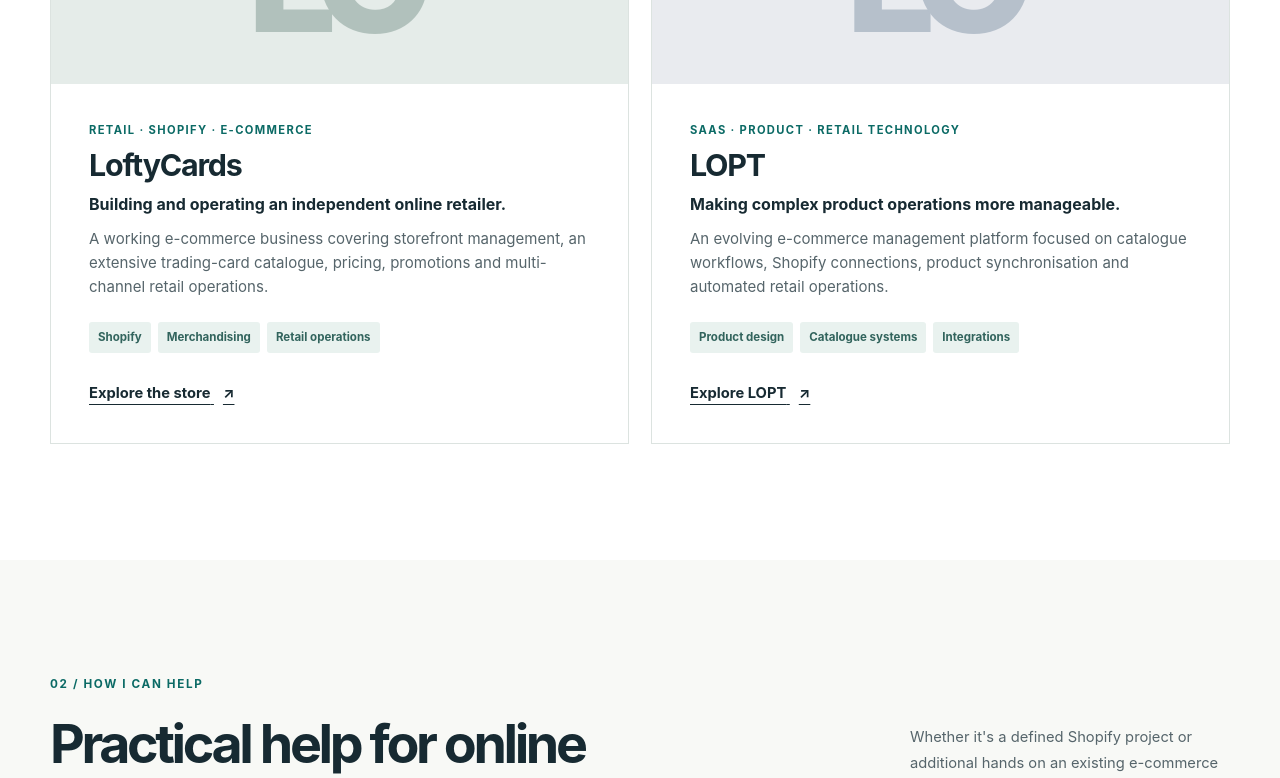
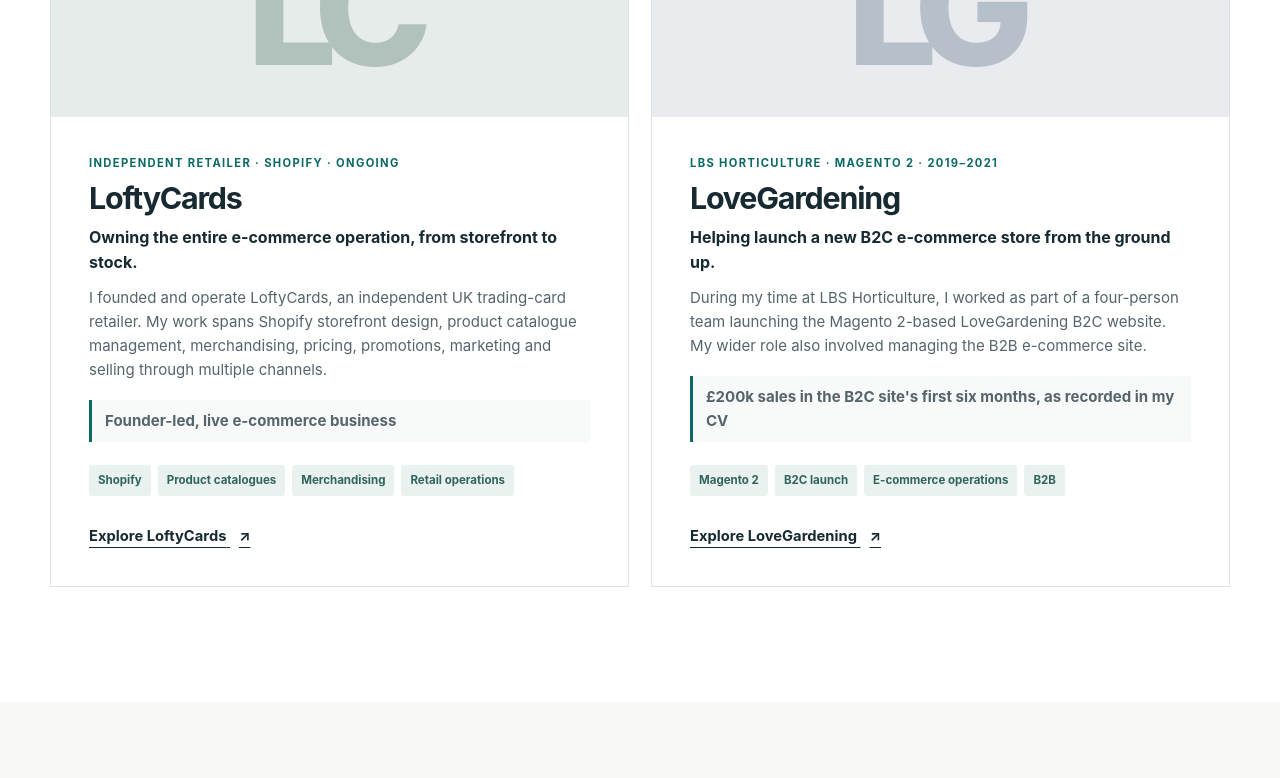
Before and after one commit to Ryaaaaaan/ryanfitter-co-uk-portfolio-site, a React (Vite) app: page / in a window 1280 px wide. Shown: the part 1200-1978 px from the top of the page. Built offline with nearby package versions, Linux system fonts and the light colour scheme.

Commit message:
Feature LoftyCards and LoveGardening with CV-backed career details

```diff
--- a/src/pages/HomePage.tsx
+++ b/src/pages/HomePage.tsx
@@ -29,24 +29,26 @@ const projects = [
   {
     number: "01",
     name: "LoftyCards",
-    category: "Retail · Shopify · E-commerce",
-    heading: "Building and operating an independent online retailer.",
-    description: "A working e-commerce business covering storefront management, an extensive trading-card catalogue, pricing, promotions and multi-channel retail operations.",
-    skills: ["Shopify", "Merchandising", "Retail operations"],
+    category: "Independent retailer · Shopify · Ongoing",
+    heading: "Owning the entire e-commerce operation, from storefront to stock.",
+    description: "I founded and operate LoftyCards, an independent UK trading-card retailer. My work spans Shopify storefront design, product catalogue management, merchandising, pricing, promotions, marketing and selling through multiple channels.",
+    skills: ["Shopify", "Product catalogues", "Merchandising", "Retail operations"],
+    highlight: "Founder-led, live e-commerce business",
     url: "https://loftycards.co.uk",
-    action: "Explore the store",
+    action: "Explore LoftyCards",
     initials: "LC",
   },
   {
     number: "02",
-    name: "LOPT",
-    category: "SaaS · Product · Retail technology",
-    heading: "Making complex product operations more manageable.",
-    description: "An evolving e-commerce management platform focused on catalogue workflows, Shopify connections, product synchronisation and automated retail operations.",
-    skills: ["Product design", "Catalogue systems", "Integrations"],
-    url: "https://getlopt.com",
-    action: "Explore LOPT",
-    initials: "LO",
+    name: "LoveGardening",
+    category: "LBS Horticulture · Magento 2 · 2019–2021",
+    heading: "Helping launch a new B2C e-commerce store from the ground up.",
+    description: "During my time at LBS Horticulture, I worked as part of a four-person team launching the Magento 2-based LoveGardening B2C website. My wider role also involved managing the B2B e-commerce site.",
+    skills: ["Magento 2", "B2C launch", "E-commerce operations", "B2B"],
+    highlight: "£200k sales in the B2C site's first six months, as recorded in my CV",
+    url: "https://www.lovegardening.com/",
+    action: "Explore LoveGardening",
+    initials: "LG",
   },
 ];
 
@@ -72,7 +74,7 @@ export function HomePage() {
             <div className="rf-hero-copy">
               <p className="rf-kicker"><span className="rf-status-dot" aria-hidden="true" /> Independent e-commerce specialist · UK / Remote</p>
               <h1 id="hero-title">Making online retail <span>work better.</span></h1>
-              <p className="rf-lede">I'm Ryan — I work across Shopify, e-commerce operations, product data and digital marketing. I combine first-hand retail experience with a practical understanding of the systems behind an online store.</p>
+              <p className="rf-lede">I'm Ryan — I work across Shopify, e-commerce operations, product data and digital marketing. I've worked with independent retailers and large product catalogues, and I bring that experience into my own live e-commerce business.</p>
               <div className="rf-actions">
                 <a href="#work" className="rf-button rf-button-primary">Explore my work <span aria-hidden="true">↗</span></a>
                 <a href="#services" className="rf-button rf-button-quiet">How I can help <span aria-hidden="true">↓</span></a>
@@ -96,7 +98,7 @@ export function HomePage() {
                 <p className="rf-section-label">01 / SELECTED WORK</p>
                 <h2 id="work-title">Built around real businesses.</h2>
               </div>
-              <p>Two ongoing projects that bring together retail, technology and day-to-day e-commerce problem solving. Detailed case studies and original screenshots will follow.</p>
+              <p>A business I run today, alongside an earlier Magento launch I helped bring to market. Both reflect hands-on retail experience, not speculative concept work.</p>
             </div>
             <div className="rf-project-grid">
               {projects.map((project) => (
@@ -110,6 +112,7 @@ export function HomePage() {
                     <h3>{project.name}</h3>
                     <p className="rf-project-heading">{project.heading}</p>
                     <p>{project.description}</p>
+                    <p className="rf-project-highlight">{project.highlight}</p>
                     <div className="rf-tag-list">
                       {project.skills.map((skill) => <span key={skill}>{skill}</span>)}
                     </div>
@@ -150,10 +153,11 @@ export function HomePage() {
               <h2 id="about-title">I don't just work on online stores. I run one.</h2>
             </div>
             <div className="rf-about-copy">
-              <p>I've worked across e-commerce, digital marketing and sales, and I now bring that experience into my own retail and software projects.</p>
-              <p>Running LoftyCards means working with the real-world details: product information, inventory, promotions, customer experience and the constant need to make better use of time.</p>
-              <p>Building LOPT adds another perspective — looking at the systems and workflows that help retailers operate more effectively.</p>
-              <p className="rf-about-note">More professional background, previous roles and project results will be added from my CV and verified work samples.</p>
+              <p>I began my e-commerce career in 2018, working across product management, digital marketing, user experience and retail operations — from independent brands to large online catalogues.</p>
+              <p>At Bensons for Beds, my e-commerce merchandising work covered the product lifecycle, pricing, promotions and enrichment across more than 25,000 SKUs, using tools including Akeneo PIM and BigCommerce.</p>
+              <p>At Style Cafe, I managed two Shopify stores and worked on conversion optimisation and Google Ads. Earlier, I led a website redesign and worked on SEO and email performance at Lancashire Textiles.</p>
+              <p>Today, running LoftyCards keeps me close to the practical challenges retailers face every day: accurate product data, inventory, customer experience, promotions and commercial growth.</p>
+              <p className="rf-about-note">Experience includes Shopify, Magento 2, BigCommerce, Akeneo, Linnworks, Google Analytics, Google Ads and Excel. Historic project results are drawn from my CV; detailed case studies will use approved evidence and original screenshots.</p>
             </div>
           </div>
         </section>
--- a/src/styles/portfolio.css
+++ b/src/styles/portfolio.css
@@ -125,3 +125,6 @@
   .rf-footer-inner > span { order: 3; width: 100%; }
 }
 @media(prefers-reduced-motion: reduce) { .rf-button { transition: none; } .rf-button:hover { transform: none; } }
+
+/* Outcome line on verified work-history cards; original imagery will be added only with permission. */
+.rf-project .rf-project-highlight { margin: 18px 0 0; border-left: 3px solid var(--rf-accent); padding: 9px 0 9px 13px; font-size: .86rem; font-weight: 650; color: var(--rf-ink); background: #f7faf8; }
```
Also changed, not shown: 1 other file (tests, documents, lock files or other folders).
